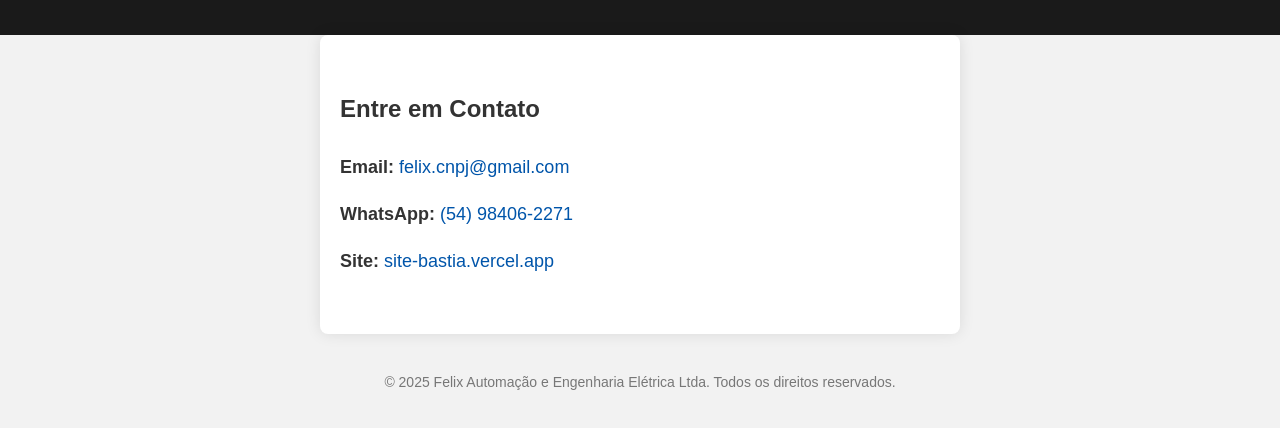
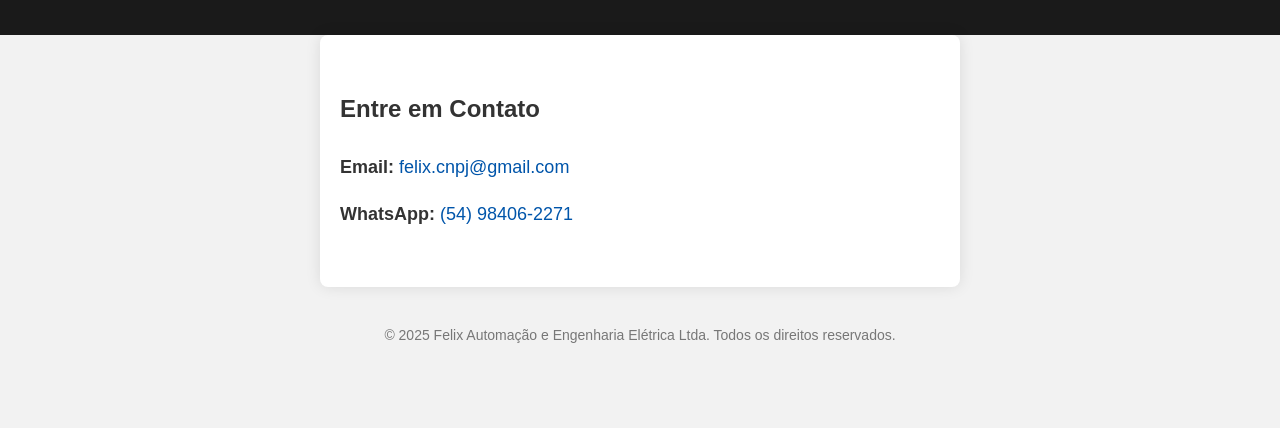
Before and after one commit to felixautomacao/site-bastia, a plain HTML site: page index.html in a window 1280 px wide. Shown: the part 128-556 px from the top of the page. Drawn offline with Linux system fonts and the light colour scheme.

Commit message:
Update index.html

```diff
--- a/index.html
+++ b/index.html
@@ -62,7 +62,6 @@
     <div class="contato">
       <p><strong>Email:</strong> <a href="mailto:felix.cnpj@gmail.com">felix.cnpj@gmail.com</a></p>
       <p><strong>WhatsApp:</strong> <a href="https://wa.me/5545984062271" target="_blank">(54) 98406-2271</a></p>
-      <p><strong>Site:</strong> <a href="https://site-bastia.vercel.app" target="_blank">site-bastia.vercel.app</a></p>
     </div>
   </main>
 
```
